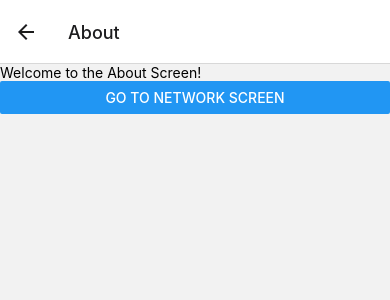
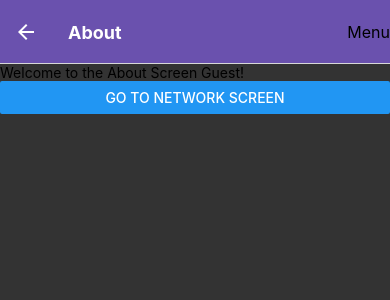
Before and after one commit to JustFelix-Dev/react-native, a React Native app: screen /About in a window 390 px wide. Shown: the top 300 px of the page. Built offline with nearby package versions, Linux system fonts and the light colour scheme.

Commit message:
feat: route parameters

```diff
--- a/App.js
+++ b/App.js
@@ -14,12 +14,30 @@ import NetworkScreen from './screens/NetworkScreen';
 const Stack = createNativeStackNavigator();
 const App = () => {
 
+  // const screenOptions = {
+  //    title:"Home Screen",
+  //    head
+  // }
   return (
-
     <NavigationContainer>
-      <Stack.Navigator  initialRouteName='Home'>
+      <Stack.Navigator  initialRouteName='Home'
+      screenOptions={{
+       headerStyle:{
+        backgroundColor: "#6a51ae",
+       },
+       headerTintColor:"#fff",
+       headerTitleStyle: { fontWeight:"bold"},
+       headerRight: ()=>(
+        <Pressable onPress={()=> alert('Menu button pressed!')}>
+          <Text style={{ color:"fff",fontSize:16 }} >Menu</Text>
+        </Pressable>
+       ),
+       contentStyle: {
+         backgroundColor:"#333"
+       },
+      }}>
         <Stack.Screen name='Home' component={HomeScreen}/>
-        <Stack.Screen name='About' component={AboutScreen}/>
+        <Stack.Screen name='About' component={AboutScreen} initialParams={{name:"Guest"}}/>
         <Stack.Screen name='Network' component={NetworkScreen}/>
       </Stack.Navigator>
     </NavigationContainer>
--- a/screens/AboutScreen.js
+++ b/screens/AboutScreen.js
@@ -1,10 +1,11 @@
 import React from 'react'
 import { Button, Text, View } from 'react-native'
 
-const AboutScreen = ({navigation}) => {
+const AboutScreen = ({navigation,route}) => {
+  const { name } = route.params;
   return (
    <View>
-    <Text>Welcome to the About Screen!</Text>
+    <Text>Welcome to the About Screen {name}!</Text>
     <Button title='Go to Network Screen' onPress={()=> navigation.navigate('Network')}/>
    </View>
   )
```
